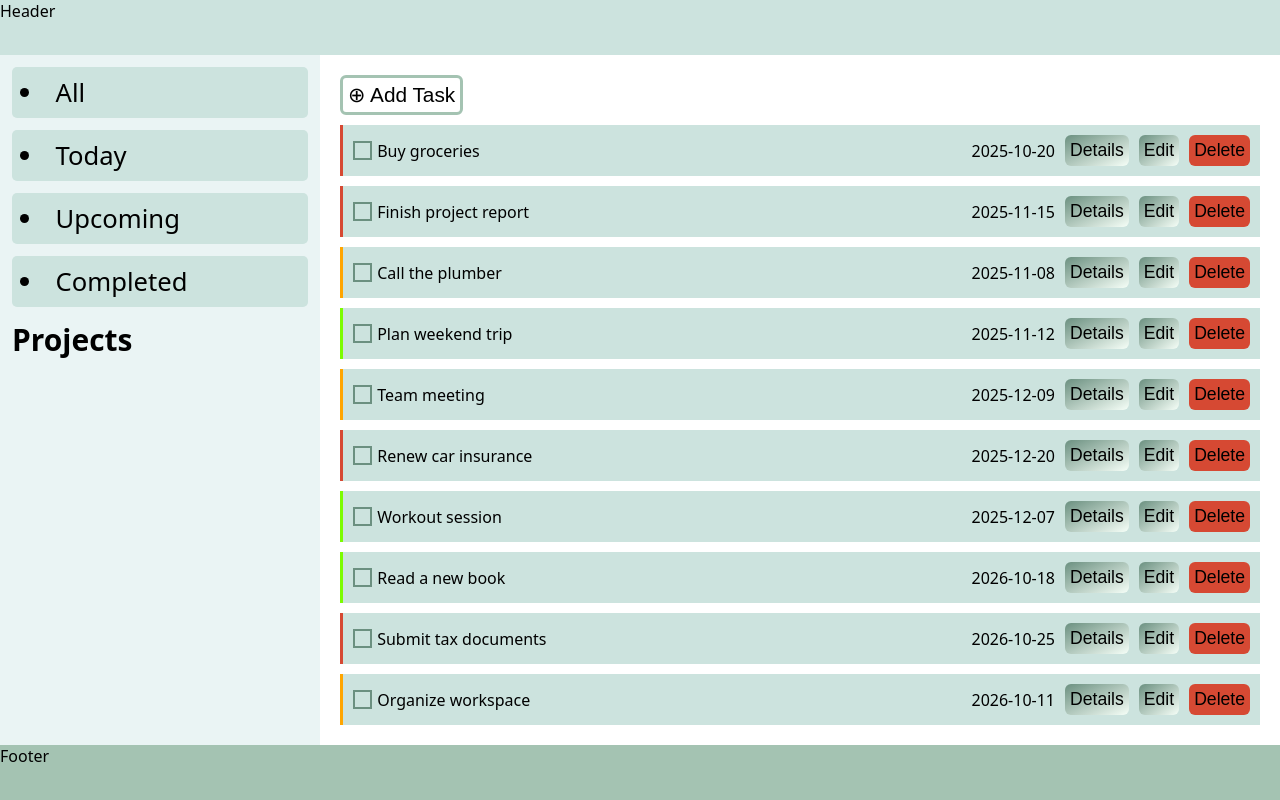
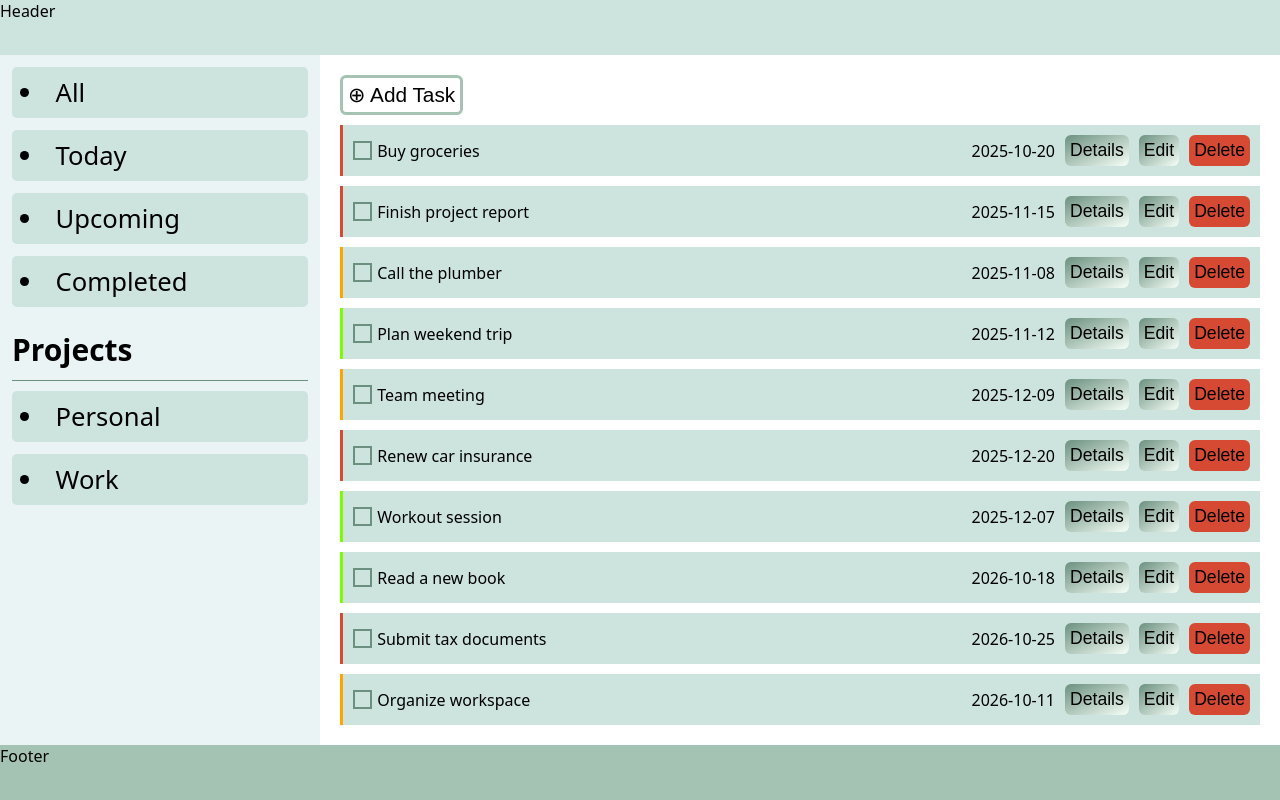
Before and after one commit to weizhixie/todo-list, a website built with webpack: page src/template.html in a window 1280 px wide. Built offline with nearby package versions, Linux system fonts and the light colour scheme; a web font is replaced by a local one.

Commit message:
Implement render and update list of project names in the side bar

```diff
--- a/src/index.js
+++ b/src/index.js
@@ -33,6 +33,7 @@ const todoUI = new RenderUI(document.body, {
         taskManager.create(newTask);
         addTaskToProject(newTask, taskData.project);
         todoUI.updateTasksDisplay(getTasksWithProjects(taskManager.listAll()));
+        todoUI.updateProjectsDisplay(projectManager.listAll());
     },
     onEditTaskFormSubmit: (task, taskData) => {
         taskManager.update(task.id, taskData);
@@ -55,6 +56,7 @@ const todoUI = new RenderUI(document.body, {
 });
 
 todoUI.renderTasks(getTasksWithProjects(taskManager.listAll()));
+todoUI.renderProjectList(projectManager.listAll());
 
 function getTasksWithProjects(tasks) {
     return tasks.map(task => {
--- a/src/render-ui.js
+++ b/src/render-ui.js
@@ -57,7 +57,6 @@ export class RenderUI {
             { text: "Today", id: "sidebar-today" },
             { text: "Upcoming", id: "sidebar-upcoming" },
             { text: "Completed", id: "sidebar-completed" },
-            // { text: "Projects", id: "sidebar-projects" }
         ];
 
         menuItems.forEach((item) => {
@@ -68,13 +67,38 @@ export class RenderUI {
             menuList.appendChild(menuItem);
         });
 
-        const projects = document.createElement("h3");
-        projects.textContent = "Projects";
+        const projectsHeader = document.createElement("h3");
+        projectsHeader.classList.add("projects-header");
+        projectsHeader.textContent = "Projects";
 
-        sideBarNav.append(menuList, projects);
+        const projectContainer = document.createElement("div");
+        projectContainer.classList.add("project-container");
+
+        sideBarNav.append(menuList, projectsHeader, projectContainer);
         this.handleSideBarNav(sideBarNav);
 
         return sideBarNav;
+    }
+
+    updateProjectsDisplay(projects) {
+        const projectContainer = this.body.querySelector(".project-container");
+        projectContainer.textContent = "";
+        this.renderProjectList(projects);
+    }
+
+    renderProjectList(projects) {
+        const projectContainer = this.body.querySelector(".project-container");
+        const projectMenu = document.createElement("menu");
+
+        projects.forEach((project) => {
+            const projectItem = document.createElement("li");
+            projectItem.classList.add("sidebar-menu-item");
+            projectItem.setAttribute("id", `project-${project.name}`);
+            projectItem.textContent = project.name;
+            projectMenu.appendChild(projectItem);
+        });
+
+        projectContainer.appendChild(projectMenu);
     }
 
     openTaskModal(mode, task) {
@@ -128,7 +152,7 @@ export class RenderUI {
         taskForm.querySelector("#todo-description").value = task.description;
         taskForm.querySelector("#todo-dueDate").value = task.dueDate;
         taskForm.querySelector("#priority-select").value = task.priority;
-        taskForm.querySelector("#todo-project").value = task.projectName;
+        taskForm.querySelector("#todo-project").value = task.projectItem;
         taskForm.addEventListener("submit", (e) => {
             e.preventDefault();
             this.handleEditTaskFormSubmit(taskForm, task);
@@ -256,7 +280,7 @@ export class RenderUI {
         todoDetailModal.querySelector(".todo-detail-desc").textContent = `Details: ${task.description}`;
         todoDetailModal.querySelector(".todo-detail-due").textContent = `DueDate: ${task.dueDate}`;
         todoDetailModal.querySelector(".todo-detail-priority").textContent = `Priority: ${task.priority}`;
-        todoDetailModal.querySelector(".todo-detail-project").textContent = `Project: ${task.projectName}`;
+        todoDetailModal.querySelector(".todo-detail-project").textContent = `Project: ${task.projectItem}`;
 
         todoDetailModal.showModal();
     }
--- a/src/styles.css
+++ b/src/styles.css
@@ -63,6 +63,15 @@ body {
     border: 2px solid var(--viridian);
     background: none;
     cursor: pointer;
+}
+
+.projects-header {
+    padding: 10px 0;
+    border-bottom: 1px solid var(--viridian);
+}
+
+.project-container {
+    margin-top: 10px;
 }
 
 /* main section - Todos */
```
